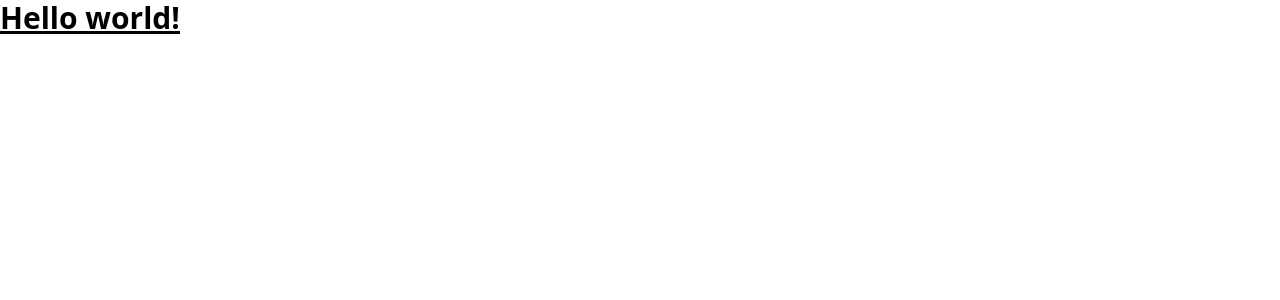
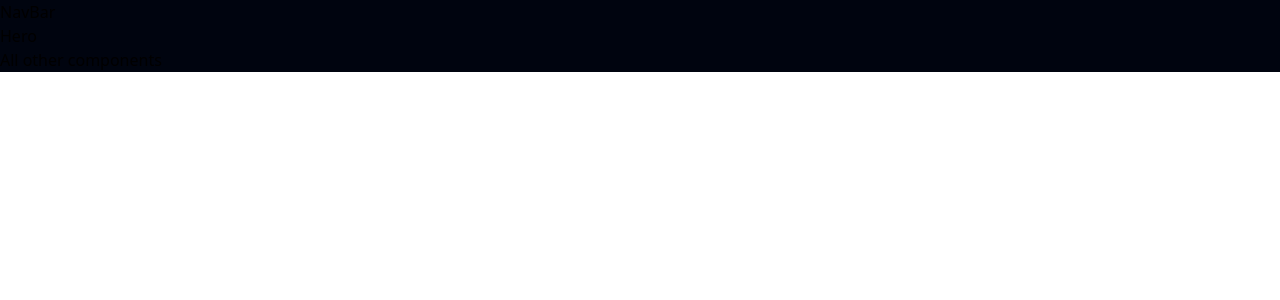
Before and after one commit to advide2001/learn-prisma, a React (Vite) app: page / in a window 1280 px wide. Shown: the top 300 px of the page. Built offline with nearby package versions, Linux system fonts and the light colour scheme.

Commit message:
Added basic jsx

```diff
--- a/src/App.jsx
+++ b/src/App.jsx
@@ -1,5 +1,21 @@
-import "./App.css";
+import styles from "./style";
 
-export default function App() {
-  return <h1 className="text-3xl font-bold underline">Hello world!</h1>;
-}
+const App = () => {
+  return (
+    <div className="w-full overflow-hidden bg-primary">
+      <div className="{`${styles.paddingX} ${styles.flexCenter}`}">
+        <div className="{`${styles.boxWidth}`}">NavBar</div>
+      </div>
+      <div className="{`bg-primary ${styles.flexStart}`}">
+        <div className="{${styles.boxWidth}}">Hero</div>
+      </div>
+      <div className="{`bg-primary ${styles.paddingX} ${styles.flexStart}`}">
+        <div className="{${styles.boxWidth}}">
+          All other components
+        </div>
+      </div>
+    </div>
+  );
+};
+
+export default App;
```
